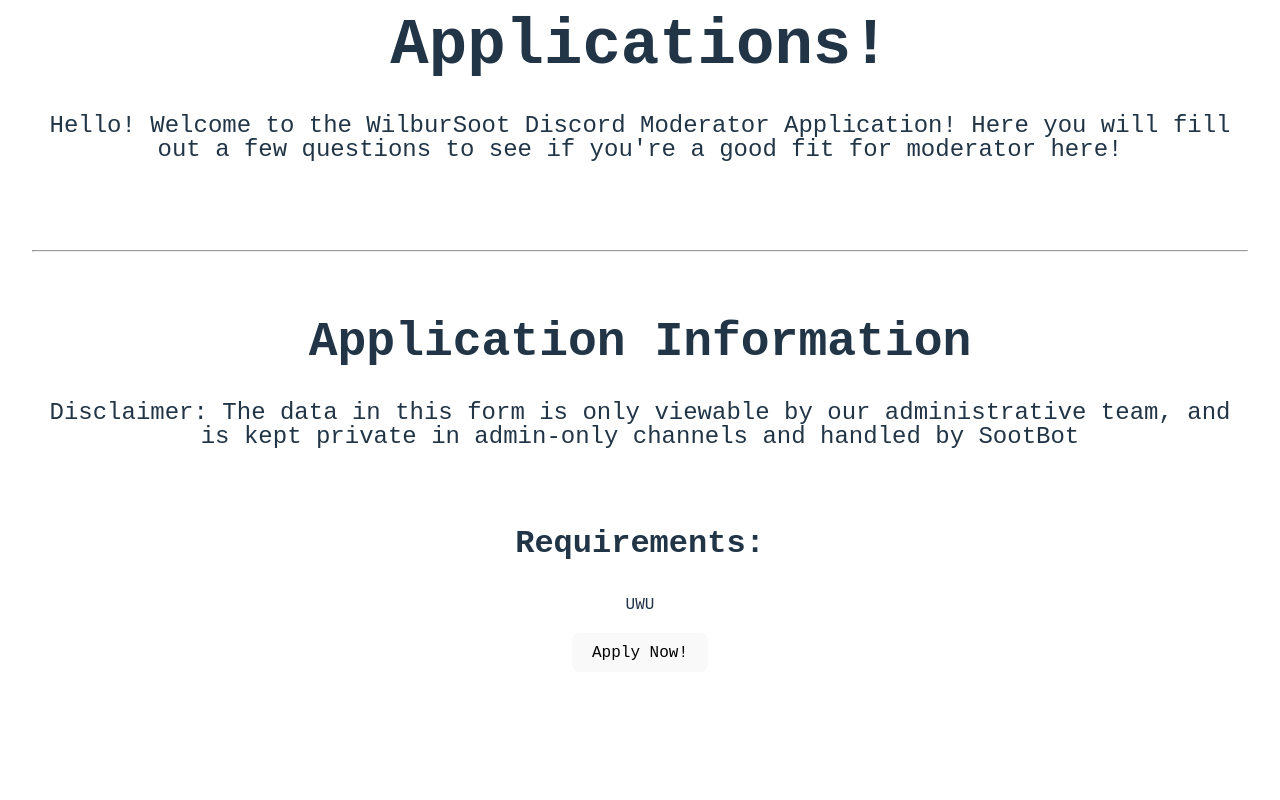
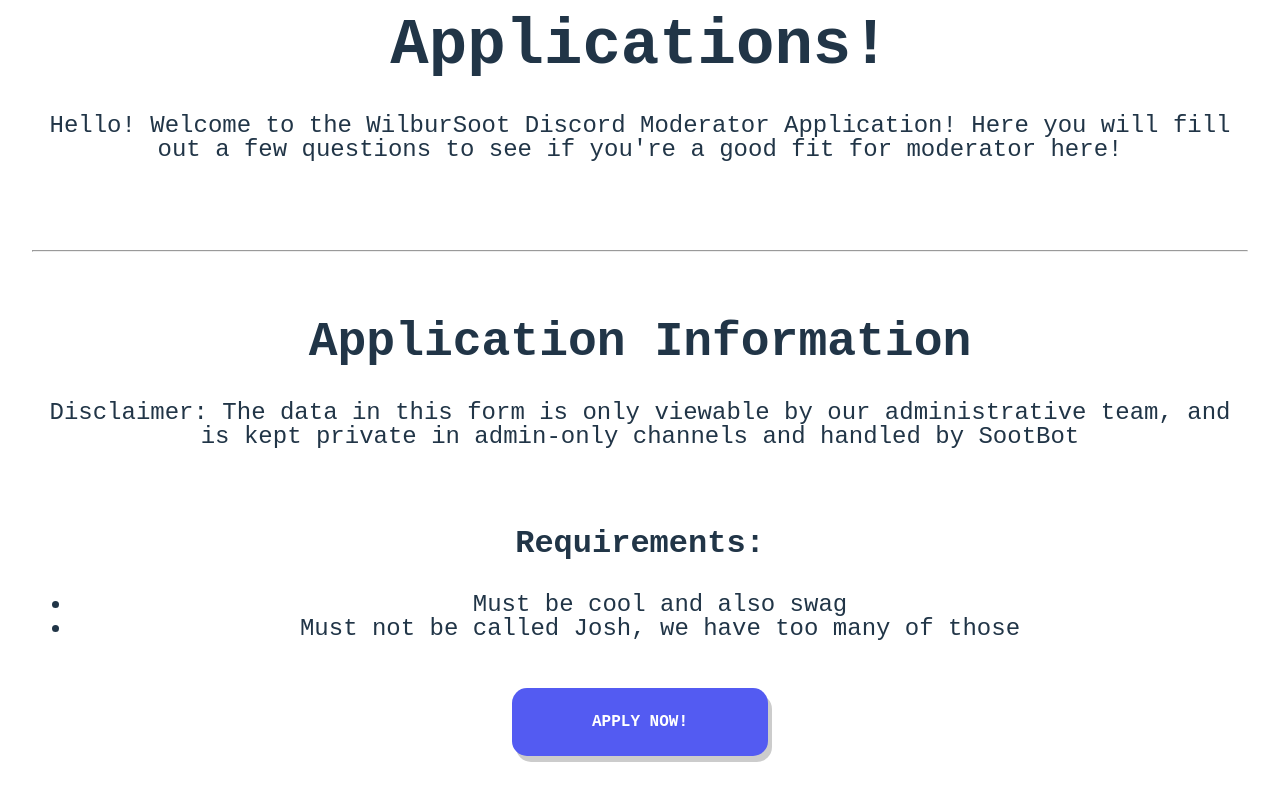
Before and after one commit to JamieOnSootMC/WSDiscordApplications, a React (Vite) app: page / in a window 1280 px wide. Shown: the part 318-1118 px from the top of the page. Before the commit the page ends 1022 px from the top, so only its background shows below. Built offline with nearby package versions, Linux system fonts and the light colour scheme; a web font is replaced by a local one.

Commit message:
Add a few things, i forget what i added but yea i added things

```diff
--- a/src/pages/Apply.tsx
+++ b/src/pages/Apply.tsx
@@ -1,10 +1,30 @@
 import '../stylesheets/Application.css';
+import React, {useRef} from "react";
+
+let answers: { id: string, answer: string }[] = [];
 
 function Application() {
 
     return (
         <div className="Application">
+            <form name="application" method="POST" data-netlify="true">
+                <input type="hidden" name="form-name" value="application" />
+                <div className="form-group">
+                    <label htmlFor="name"> First thing's first. What is your Email Address? </label>
+                    <br/>
+                    <br/>
+                    <input type="email" name="email" id="email" placeholder="swag@wilbursoot.live" />
 
+                    <br/>
+                    <br/>
+                    <br/>
+                    <hr/>
+                    <br/>
+
+                    <h2> Lets get to know you! </h2>
+                    <p> </p>
+                </div>
+            </form>
         </div>
     )
 }
--- a/src/pages/Home.tsx
+++ b/src/pages/Home.tsx
@@ -29,14 +29,21 @@
 
             <div className="requirements">
                 <h1> Requirements:</h1>
-                <p> UWU </p>
+                <ul>
+                    <li> Must be cool and also swag </li>
+                    <li> Must not be called Josh, we have too many of those </li>
+                </ul>
             </div>
 
             <div className="button">
-                <a href="/apply"> <button> Apply Now! </button> </a>
+                <button className="btn" onClick={handleClick}> Apply Now! </button>
             </div>
         </div>
     )
 }
 
+function handleClick() {
+    window.location.href = "/apply";
+}
+
 export default Home;
--- a/src/stylesheets/Application.css
+++ b/src/stylesheets/Application.css
@@ -0,0 +1,16 @@
+input {
+    font-size: 1.25rem;
+    border-color: #3a3a48;
+    padding: 0.5rem;
+    border-radius: 0.25rem;
+    border-width: 0.2rem;
+    width: 50rem;
+}
+
+input:hover {
+    border-color: #3a3a50;
+}
+
+label {
+    font-size: 1.75rem;
+}
--- a/src/stylesheets/Home.css
+++ b/src/stylesheets/Home.css
@@ -35,3 +35,33 @@
     font-size: 2rem;
     margin-bottom: 2rem;
 }
+
+.requirements ul {
+    font-size: 1.5rem;
+    margin-bottom: 2rem;
+}
+
+.btn {
+    border: none;
+    padding: 25px 80px;
+    margin: 15px 30px;
+    border-radius: 15px;
+    text-transform: uppercase;
+    font-weight: 600;
+    position: relative;
+    background: #535bf2;
+    color: #fff;
+    box-shadow: 4px 6px rgba(0, 0, 0, 0.2);
+}
+
+.btn:hover {
+    box-shadow: 2px 4px rgba(0, 0, 0, 0.2);
+    top: 2px;
+    left: 2px;
+}
+
+.btn:active {
+    box-shadow: 0 0 rgba(0, 0, 0, 0.2);
+    top: 4px;
+    left: 4px;
+}
```
Also changed, not shown: src/main.tsx (+5 -3 lines), src/assets/server-icon.gif (deleted).
